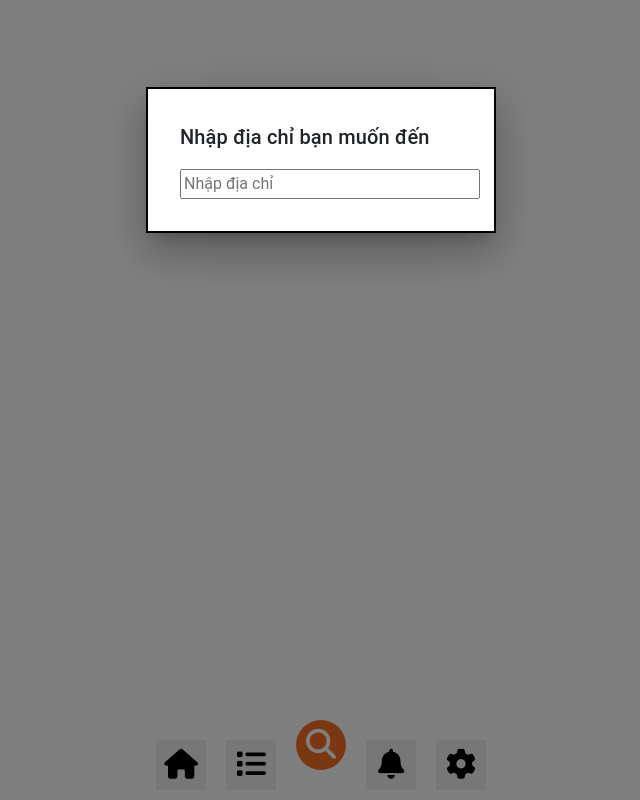
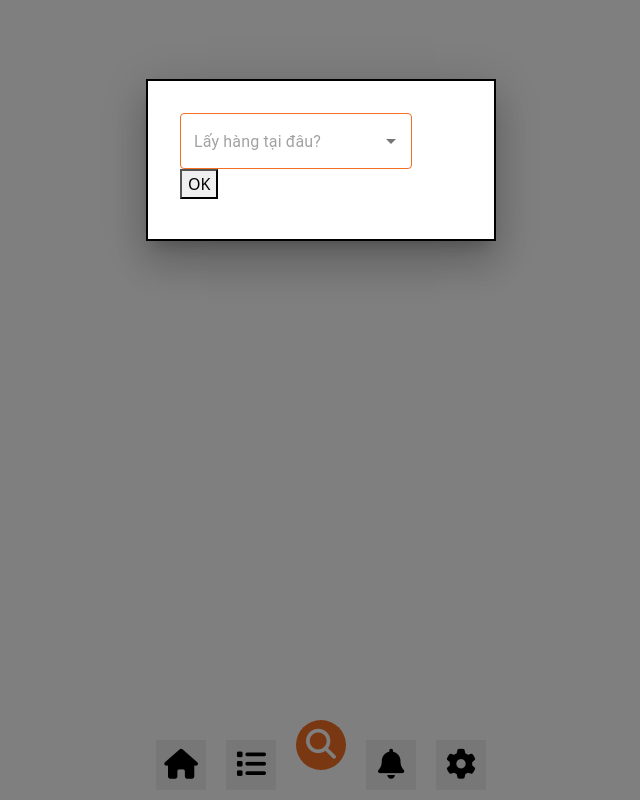
Before and after one commit to Gorst0902/exe202, a React (Create React App) app: page /footer in a window 1280 px wide. Both pictures are taken after a click on the button 640 px from the left and 745 px from the top of the page. Shown: the whole page, without its empty margins (319-959 px from the left). Built offline with nearby package versions, Linux system fonts and the light colour scheme.

Commit message:
update reservation detail

```diff
--- a/src/App.js
+++ b/src/App.js
@@ -33,6 +33,7 @@ import SettingList from "./pages/SettingPage/SettingList";
 import UserInfo from "./pages/SettingPage/UserInfo";
 import VehicleInfo from "./pages/SettingPage/VehicleInfo";
 import UserTransaction from "./pages/SettingPage/UserTransaction";
+import ReservationShipping from "./pages/ReservationShipping/ReservationShipping";
 
 function App() {
   return (
@@ -49,6 +50,10 @@ function App() {
             <Route
               path="/reservationDetail/:reservationId"
               element={<ReservationDetail />}
+            />
+            <Route
+              path="/reservationShipping"
+              element={<ReservationShipping />}
             />
             <Route path="/user" element={<UserPage />} />
             <Route path="/create" element={<AddressAutocomplete />} />
--- a/src/context/AuthContext.js
+++ b/src/context/AuthContext.js
@@ -4,10 +4,13 @@ const AuthContext = createContext();
 
 export function AuthProvider({ children }) {
   const [token, setToken] = useState(localStorage.getItem("token") || null);
+  const [userId, setUserId] = useState(localStorage.getItem("userId") || null);
 
-  const login = (newToken) => {
+  const login = (newToken, newUserId) => {
     setToken(newToken);
+    setUserId(newUserId)
     localStorage.setItem("token", newToken);
+    localStorage.setItem("userId", newUserId);
   };
 
   const logout = () => {
@@ -17,7 +20,7 @@ export function AuthProvider({ children }) {
   };
 
   return (
-    <AuthContext.Provider value={{ token, login, logout }}>
+    <AuthContext.Provider value={{ token, userId, login, logout }}>
       {children}
     </AuthContext.Provider>
   );
--- a/src/pages/Footer/Footer.js
+++ b/src/pages/Footer/Footer.js
@@ -1,9 +1,12 @@
-import * as React from "react";
+import React, { useState, useEffect } from "react";
+import axios from "axios";
+import { Autocomplete, Grid, TextField } from "@mui/material";
 import Box from "@mui/material/Box";
 import Button from "@mui/material/Button";
 import Typography from "@mui/material/Typography";
 import Modal from "@mui/material/Modal";
-import Autocomplete from "@mui/material/Autocomplete";
+import LocationComponent from "../LocationComponent/LocationComponent";
+import { useAuth } from "../../context/AuthContext";
 import "bootstrap/dist/css/bootstrap.css";
 import "../Footer/Footer.css";
 
@@ -11,6 +14,141 @@ export default function Footer() {
   const [open, setOpen] = React.useState(false);
   const handleOpen = () => setOpen(true);
   const handleClose = () => setOpen(false);
+
+  const [pickupAddress, setPickupAddress] = useState(null);
+  const [pickupOptions, setPickupOptions] = useState([]);
+  const [pickupCoordinates, setPickupCoordinates] = useState(null);
+
+  const [latitude, setLatitude] = useState(null);
+  const [longitude, setLongitude] = useState(null);
+  const [error, setError] = useState(null);
+  const [loading, setLoading] = useState(true);
+  const { token } = useAuth();
+
+  const [data1, setData1] = useState(null);
+  const [data2, setData2] = useState(null);
+  const [allData, setAllData] = useState({ now: null, future: null });
+
+  const handlePickupChange = (event, newValue) => {
+    setPickupAddress(newValue);
+    if (newValue) {
+      // Gọi hàm để lấy kinh độ và vĩ độ cho pickup
+      getGeocode(newValue.id).then((coordinates) => {
+        setPickupCoordinates(coordinates);
+      });
+    } else {
+      setPickupCoordinates(null);
+    }
+  };
+  const loadOptions = async (inputValue, setAddressState, setOptionsState) => {
+    try {
+      // Gọi API GET để lấy danh sách địa chỉ gợi ý dựa trên inputValue
+      const response = await fetch(
+        `https://rsapi.goong.io/Place/AutoComplete?input=${inputValue}&api_key=oLlIcCqn7OC5JAj9MaEthx4oKtQJvyIZXYrxyiCN`
+      );
+      const data = await response.json();
+
+      // Kiểm tra xem có dữ liệu gợi ý không
+      if (data?.predictions) {
+        const formattedOptions = data.predictions.map((prediction) => ({
+          label: prediction.description,
+          id: prediction.place_id,
+        }));
+        setOptionsState(formattedOptions);
+      } else {
+        setOptionsState([]);
+      }
+    } catch (error) {
+      console.error("Error fetching data:", error);
+    }
+  };
+
+  const getGeocode = async (placeId) => {
+    try {
+      // Gọi API geocoding để lấy kinh độ và vĩ độ dựa trên place_id
+      const response = await fetch(
+        `https://rsapi.goong.io/Place/Detail?place_id=${placeId}&api_key=oLlIcCqn7OC5JAj9MaEthx4oKtQJvyIZXYrxyiCN`
+      );
+      const data = await response.json();
+
+      // Kiểm tra xem có dữ liệu geocoding không
+      if (data?.result?.geometry?.location) {
+        const { lat, lng } = data.result.geometry.location;
+        return { lat, lng };
+      }
+    } catch (error) {
+      console.error("Error fetching geocode:", error);
+    }
+    return null;
+  };
+
+  console.log(pickupCoordinates);
+
+  async function getApiDataNow(apiUrl) {
+    try {
+      const response = await axios.get(apiUrl, {
+        headers: {
+          Authorization: `Bearer  ${token}`, // Replace 'your-api-key' with your actual API key if needed
+          "Content-Type": "application/json",
+        },
+      });
+
+      // Assuming the response contains JSON data
+      const responseData = response.data;
+      console.log("nowData: ", responseData);
+      setLoading(false);
+      // Update the 'data' state with the fetched data
+      setData1(responseData);
+    } catch (error) {
+      console.error("Error:", error);
+    }
+  }
+
+  async function getApiDataFuture(apiUrl) {
+    try {
+      const response = await axios.get(apiUrl, {
+        headers: {
+          Authorization: `Bearer  ${token}`, // Replace 'your-api-key' with your actual API key if needed
+          "Content-Type": "application/json",
+        },
+      });
+
+      // Assuming the response contains JSON data
+      const responseData = response.data;
+      console.log("futureData: ", responseData);
+      setLoading(false);
+      // Update the 'data' state with the fetched data
+      setData2(responseData);
+    } catch (error) {
+      console.error("Error:", error);
+    }
+  }
+
+  const handleOKClick = () => {
+    handleClose(); // Close the modal
+    // Trigger the useEffect with updated pickupCoordinates
+    if (pickupCoordinates) {
+      const { lat, lng } = pickupCoordinates;
+      const apiUrlNow = `https://tsdlinuxserverapi.azurewebsites.net/api/Reservation/GetAwaitingDriverReservation?Latitude=${lat}&Longitude=${lng}&isNow=true`;
+      const apiUrlFuture = `https://tsdlinuxserverapi.azurewebsites.net/api/Reservation/GetAwaitingDriverReservation?Latitude=${lat}&Longitude=${lng}&isNow=false`;
+
+      // Call getApiData for "now" data
+      getApiDataNow(apiUrlNow).then((data) => {
+        setAllData((prevState) => ({
+          ...prevState,
+          now: data,
+        }));
+      });
+
+      // Call getApiData for "future" data
+      getApiDataFuture(apiUrlFuture).then((data) => {
+        setAllData((prevState) => ({
+          ...prevState,
+          future: data,
+        }));
+      });
+    }
+  };
 
   const style = {
     position: "absolute",
@@ -51,22 +189,45 @@ export default function Footer() {
         aria-describedby="modal-modal-description"
       >
         <Box sx={style}>
-          <Typography id="modal-modal-title" variant="h6" component="h2">
-            Nhập địa chỉ bạn muốn đến
-          </Typography>
-          <Typography id="modal-modal-description" sx={{ mt: 2 }}>
-            <input
-              type="text"
-              placeholder="Nhập địa chỉ"
-              className="modal__input"
-            />
-          </Typography>
+          <Autocomplete
+            value={pickupAddress}
+            onChange={handlePickupChange}
+            options={pickupOptions}
+            getOptionLabel={(option) => option.label}
+            onInputChange={(event, newInputValue) =>
+              loadOptions(newInputValue, setPickupAddress, setPickupOptions)
+            }
+            renderInput={(params) => (
+              <Grid sx={{ mb: 1 }} container spacing={2}>
+                <Grid item xs={10}>
+                  {" "}
+                  <TextField
+                    {...params}
+                    placeholder="Lấy hàng tại đâu?"
+                    sx={{
+                      "& .MuiOutlinedInput-root": {
+                        "& fieldset": {
+                          borderColor: "#F37022",
+                        },
+                        "&:hover fieldset": {
+                          borderColor: "#F37022",
+                        },
+                        "&.Mui-focused fieldset": {
+                          borderColor: "#F37022",
+                        },
+                      },
+                      "& label.Mui-focused": {
+                        color: "#F37022", // Màu label khi trỏ vào ô input
+                      },
+                    }}
+                  />
+                  <button onClick={handleOKClick}>OK</button>
+                </Grid>
+              </Grid>
+            )}
+          />
         </Box>
       </Modal>
-
-
-
-
     </div>
   );
 }
--- a/src/pages/LocationComponent/LocationComponent.js
+++ b/src/pages/LocationComponent/LocationComponent.js
@@ -107,8 +107,8 @@ function LocationComponent() {
 
   useEffect(() => {
     if (latitude !== null && longitude !== null) {
-      const apiUrlNow = `https://tsdlinuxserverapi.azurewebsites.net/api/Reservation/GetAwaitingDriverReservation?Latitude=${latitude}&Longitude=${longitude}&isNow=true`;
-      const apiUrlFuture = `https://tsdlinuxserverapi.azurewebsites.net/api/Reservation/GetAwaitingDriverReservation?Latitude=${latitude}&Longitude=${longitude}&isNow=false`;
+      const apiUrlNow = `https://tsdlinuxserverapi.azurewebsites.net/api/Reservation/GetAwaitingDriverReservation?Latitude=${latitude}&Longitude=${longitude}&LatitudeDes=0&LongitudeDes=0&isNow=true`;
+      const apiUrlFuture = `https://tsdlinuxserverapi.azurewebsites.net/api/Reservation/GetAwaitingDriverReservation?Latitude=${latitude}&Longitude=${longitude}&LatitudeDes=0&LongitudeDes=0&isNow=false`;
 
       // Call getApiData for "now" data
       getApiDataNow(apiUrlNow).then((data) => {
--- a/src/pages/ReservationDetail/ReservationDetail.js
+++ b/src/pages/ReservationDetail/ReservationDetail.js
@@ -1,15 +1,22 @@
 import React, { useEffect, useState } from "react";
 import Reservation from "../Reservation/Reservation";
 import { useParams } from "react-router-dom";
+import { useNavigate } from 'react-router-dom';
 import { useAuth } from "../../context/AuthContext";
 import Header from "../Header/Header";
 import Footer from "../Footer/Footer";
+import ReservationShipping from "../ReservationShipping/ReservationShipping";
 import "../ReservationDetail/ReservationDetail.css";
 
 export default function ReservationDetail() {
   const { reservationId } = useParams();
   const [selectedItem, setSelectedItem] = useState(null);
   const { token } = useAuth();
+  const { userId } = useAuth();
+
+  const [shippingResponse, setShippingResponse] = useState(null);
+
+  const navigate = useNavigate();
 
   function formatDateTime(dateTimeString) {
     const date = new Date(dateTimeString);
@@ -40,6 +47,42 @@ export default function ReservationDetail() {
 
     const data = await response.json();
     return data;
+  }
+
+  async function reservationAction(reservationId) {
+    const response = await fetch(
+      `https://tsdlinuxserverapi.azurewebsites.net/api/Reservation/DriverReservationAction?driverId=${userId}&reservationId=${reservationId}&action=0`,
+      {
+        method: "POST",
+        headers: {
+          Authorization: `Bearer ${token}`, // Include your authentication token here
+          "Content-Type": "application/json", // You can adjust content type as needed
+        },
+      }
+    );
+    if (!response.ok) {
+      throw new Error(`Error fetching reservation detail: ${response.status}`);
+    }
+
+    const data = await response.json();
+    console.log(data);
+    return data;
+  }
+
+  async function handleReservationActionAndSetResponse(reservationId) {
+
+    try {
+      const response = await reservationAction(reservationId);
+      // Handle the response as needed
+      console.log(response);
+      setShippingResponse(response);
+      navigate('/reservationShipping');
+      return response; // Return the response data
+    } catch (error) {
+      // Handle errors
+      console.error(error);
+      throw error; // Rethrow the error so you can handle it in the component
+    }
   }
 
   useEffect(() => {
@@ -95,8 +138,14 @@ export default function ReservationDetail() {
         </div>
       </div>
       <div className="detail__footer">
-        <button className="orderCar">NHẬN ĐƠN</button>
+        <button
+          className="orderCar"
+          onClick={() => handleReservationActionAndSetResponse(selectedItem.id)}
+        >
+          NHẬN ĐƠN
+        </button>
       </div>
+      <ReservationShipping response={shippingResponse} />
     </div>
   );
 }
--- /dev/null
+++ b/src/pages/ReservationShipping/ReservationShipping.js
@@ -0,0 +1,13 @@
+import React, { useState, useEffect } from "react";
+
+export default function ReservationShipping({ response }) {
+  return (
+    <div>
+      {response && (
+        <div>
+          <p>{response.id}</p>
+        </div>
+      )}
+    </div>
+  );
+}
```
Also changed, not shown: 1 other file (tests, documents, lock files or other folders).
